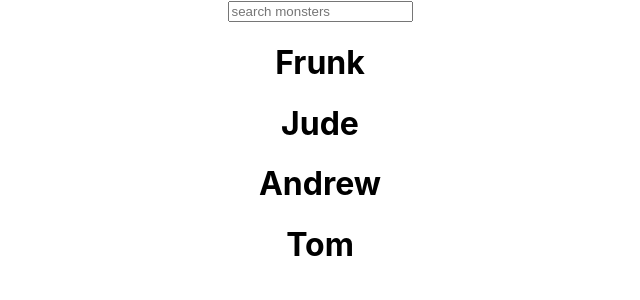
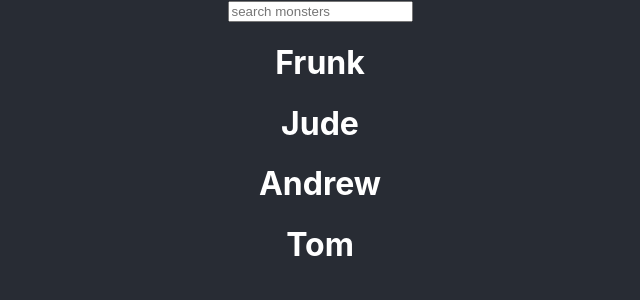
Before and after one commit to Hacker-C/monsters-rolodex, a React (Create React App) app: page / in a window 1280 px wide. Shown: the top 300 px of the page, without its empty margins (320-960 px from the left). Built offline with nearby package versions, Linux system fonts and the light colour scheme; no server answers.

Commit message:
💄 修改背景色

```diff
--- a/src/App.css
+++ b/src/App.css
@@ -1,3 +1,8 @@
+body {
+  background-color: #282c34;
+  color: #fff;
+}
+
 .App {
   text-align: center;
 }
```
